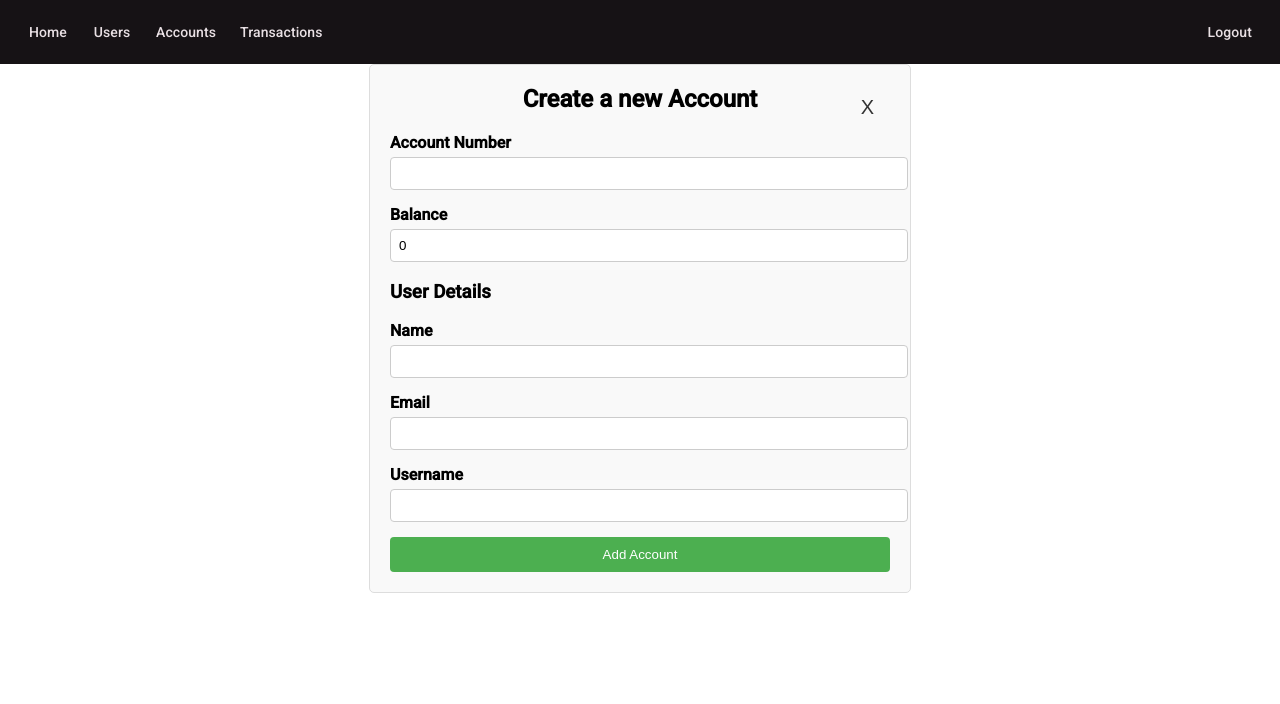
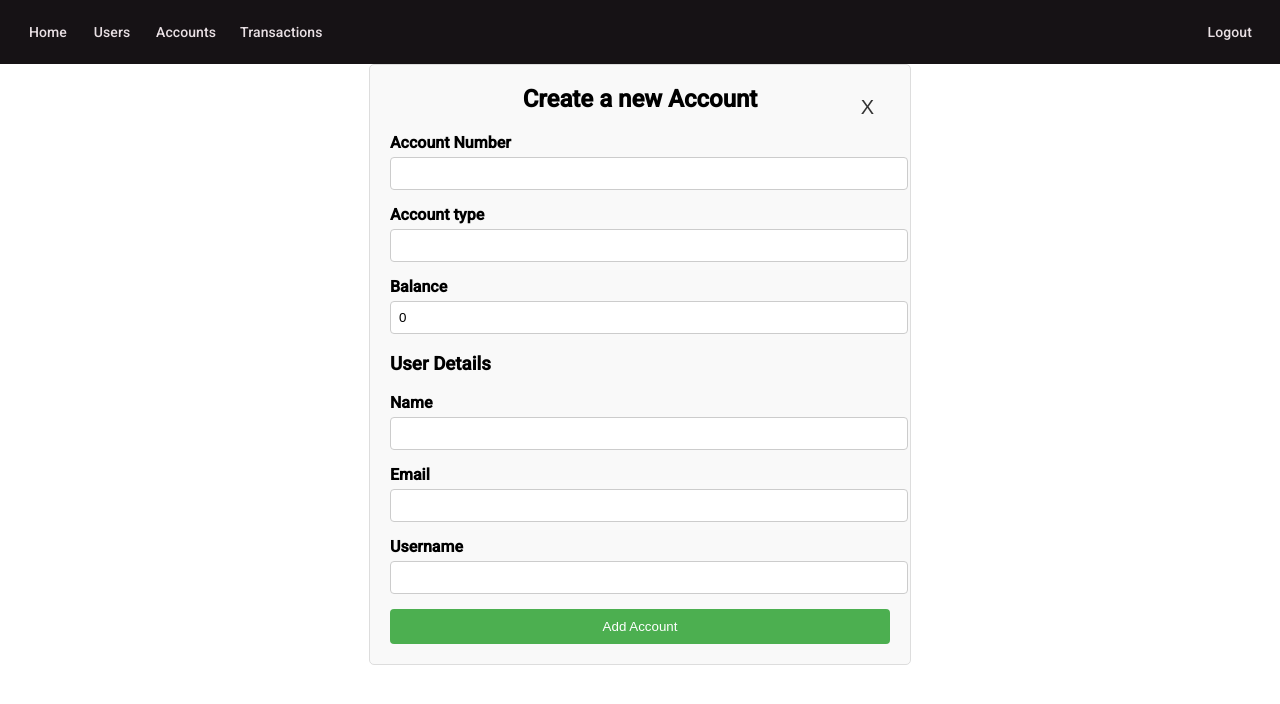
Before and after one commit to m8100213721/localbank-fe, an Angular app: page /account in a window 1280 px wide. Shown: the top 704 px of the page. Built offline with nearby package versions, Linux system fonts and the light colour scheme.

Commit message:
Adding account Type in the account form as it's  Not nullable

```diff
--- a/src/app/components/accounts/accounts.component.html
+++ b/src/app/components/accounts/accounts.component.html
@@ -7,6 +7,11 @@
   <div class="form-group">
     <label>Account Number</label>
     <input [(ngModel)]="account.accountNumber" name="accountNumber" required>
+  </div>
+
+  <div class="form-group">
+    <label>Account type</label>
+    <input [(ngModel)]="account.accountType" name="accountType" required>
   </div>
 
   <div class="form-group">
--- a/src/app/components/accounts/accounts.component.ts
+++ b/src/app/components/accounts/accounts.component.ts
@@ -14,7 +14,7 @@ export class AccountsComponent {
     { id: 1, accountNumber: 'ACC123', balance: 1000, user: { id: 1, name: 'John Doe', email: 'john@example.com', username:'test' } },
     { id: 2, accountNumber: 'ACC124', balance: 2000, user: { id: 2, name: 'Jane Doe', email: 'jane@example.com', username:'test 2'} }];
   */
-  account: Account = { accountNumber: '', balance: 0, user: { name: '', email: '', username: '' } };
+  account: Account = { accountNumber: '', accountType: '', balance: 0, user: { name: '', email: '', username: '' } };
   isEditMode = false;
 
   constructor(private accountService: AccountService,
--- a/src/app/models/account.ts
+++ b/src/app/models/account.ts
@@ -3,6 +3,7 @@ import { User } from "./user";
 export interface Account {
     id?: number;
     accountNumber: string;
+    accountType: string;
     balance: number;
     user: User;
 }
```
